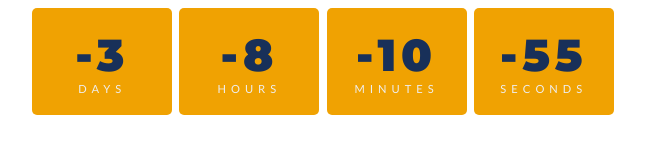
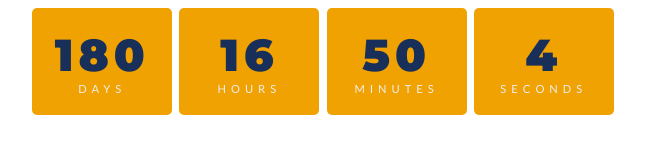
Before and after one commit to mogfull7777/notion_D_day, a plain HTML site: page index.html in a window 1280 px wide. Shown: the whole page, without its empty margins (317-962 px from the left). Drawn offline with Linux system fonts and the light colour scheme.

Commit message:
Update index.html

```diff
--- a/index.html
+++ b/index.html
@@ -104,7 +104,7 @@ body{
 </body>
 <script>
     const year = new Date().getFullYear();
-const myDate = new Date('Dec 31, 2023 00:00:00');
+const myDate = new Date('Jun 30, 2024 23:59:59');
 console.log(myDate);
 
 // countdown
```
